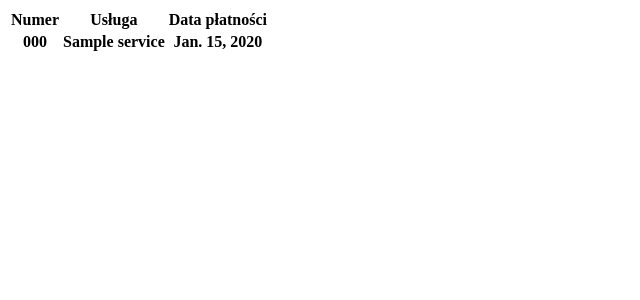
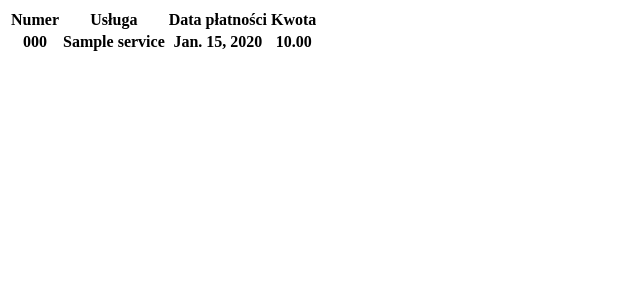
Before and after one commit to jaroslaw-majka/iSApyHomeworks, a Django app: page /invoices/ in a window 1280 px wide. Shown: the top 300 px of the page, without its empty margins (0-640 px from the left). Run offline with Django 3.2, Linux system fonts and the light colour scheme; tables that the repository leaves empty hold one stand-in row (values such as "Sample post"); lists and menus that the app fills with data are empty.

Commit message:
Collumn with ammount to be paid added

```diff
--- a/zjazd10/project/invoices/templates/invoices/invoice_list.html
+++ b/zjazd10/project/invoices/templates/invoices/invoice_list.html
@@ -8,12 +8,14 @@
             <th>Numer</th>
             <th>Usługa</th>
             <th>Data płatności</th>
+            <th>Kwota</th>
         </tr>
         {% for invoice in object_list %}
         <tr>
             <th>{{invoice.number}}</th>
             <th>{{invoice.service}}</th>
             <th>{{invoice.payment_date}}</th>
+            <th>{{invoice.service.price}}</th>
         </tr>
         {% endfor %}
     </table>
```
